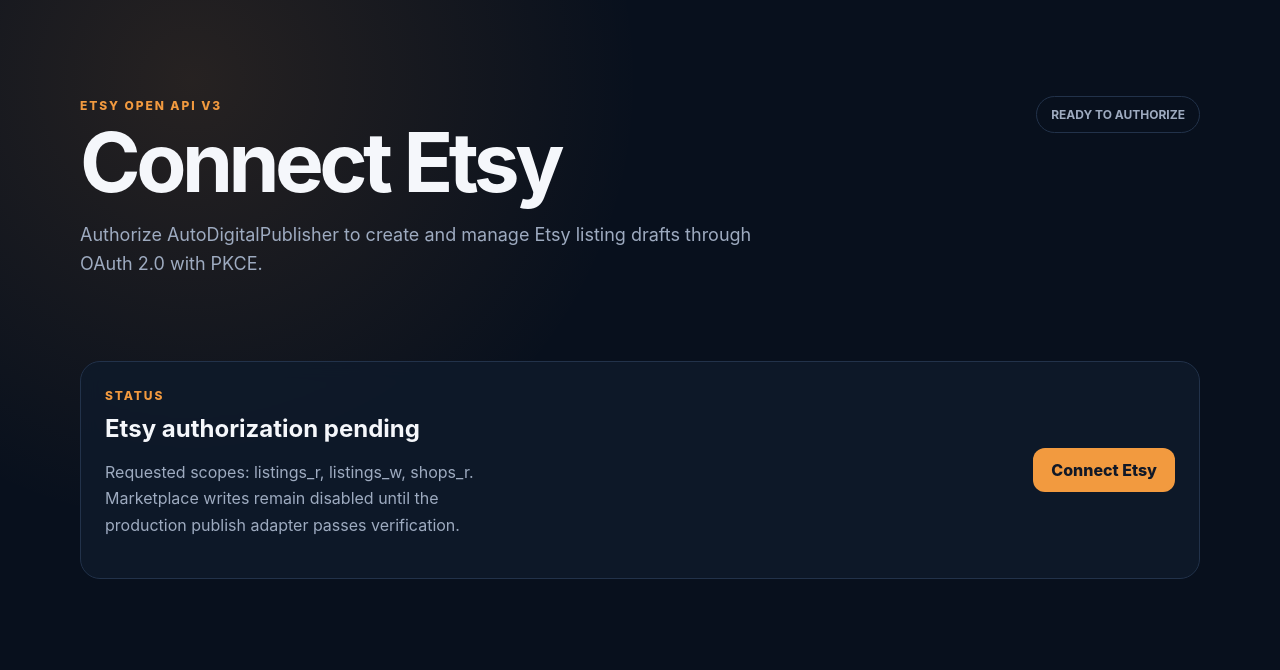
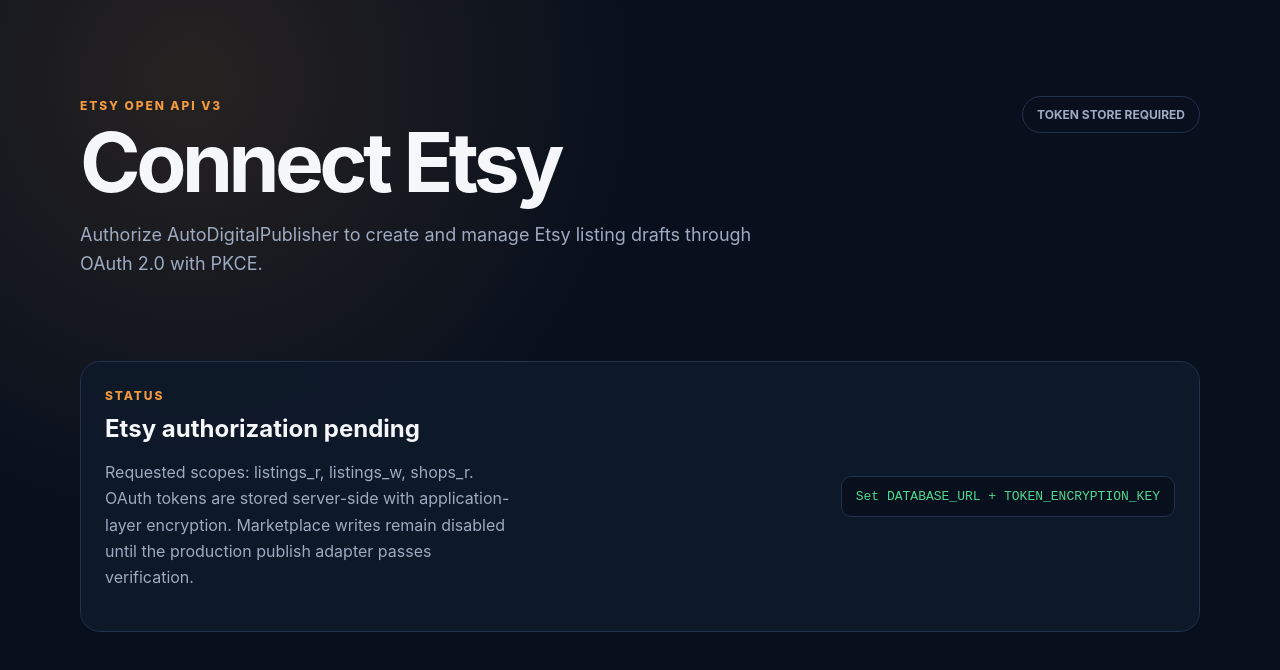
Before and after one commit to chutcpoo/etsymonery, a Next.js app: page /connect/etsy in a window 1280 px wide. Shown: the top 670 px of the page. Built offline with nearby package versions, Linux system fonts and the light colour scheme; no server answers.

Commit message:
Use persistent Etsy connection state

```diff
--- a/app/connect/etsy/page.tsx
+++ b/app/connect/etsy/page.tsx
@@ -1,14 +1,19 @@
-import { cookies } from "next/headers";
-import { ETSY_SCOPES, getEtsyCredentials } from "../../../lib/etsy";
+import {
+  ETSY_SCOPES,
+  getEtsyCredentials
+} from "../../../lib/etsy";
+import {
+  hasStoredEtsyTokens,
+  isTokenStoreConfigured
+} from "../../../lib/token-store";
 
 export const dynamic = "force-dynamic";
 
 export default async function EtsyConnectPage() {
-  const store = await cookies();
-  const connected = Boolean(
-    store.get("etsy_access_token")?.value &&
-      store.get("etsy_refresh_token")?.value
-  );
+  const persistenceConfigured = isTokenStoreConfigured();
+  const connected = persistenceConfigured
+    ? await hasStoredEtsyTokens()
+    : false;
   const credentials = getEtsyCredentials();
 
   return (
@@ -23,21 +28,32 @@
           </p>
         </div>
         <div className="badge">
-          {connected ? "CONNECTED" : credentials.configured ? "READY TO AUTHORIZE" : "API KEY REQUIRED"}
+          {connected
+            ? "CONNECTED"
+            : !persistenceConfigured
+              ? "TOKEN STORE REQUIRED"
+              : credentials.configured
+                ? "READY TO AUTHORIZE"
+                : "API KEY REQUIRED"}
         </div>
       </section>
 
       <section className="panel compact">
         <div>
           <p className="eyebrow">STATUS</p>
-          <h2>{connected ? "Etsy authorization active" : "Etsy authorization pending"}</h2>
+          <h2>
+            {connected ? "Etsy authorization active" : "Etsy authorization pending"}
+          </h2>
           <p>
-            Requested scopes: {ETSY_SCOPES.join(", ")}. Marketplace writes remain
+            Requested scopes: {ETSY_SCOPES.join(", ")}. OAuth tokens are stored
+            server-side with application-layer encryption. Marketplace writes remain
             disabled until the production publish adapter passes verification.
           </p>
         </div>
 
-        {credentials.configured ? (
+        {!persistenceConfigured ? (
+          <code>Set DATABASE_URL + TOKEN_ENCRYPTION_KEY</code>
+        ) : credentials.configured ? (
           <a className="connectButton" href="/api/etsy/oauth/start">
             {connected ? "Reconnect Etsy" : "Connect Etsy"}
           </a>
```
